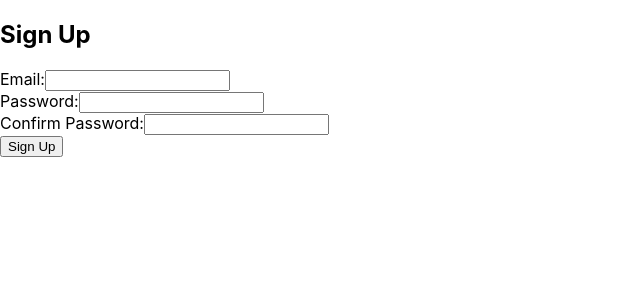
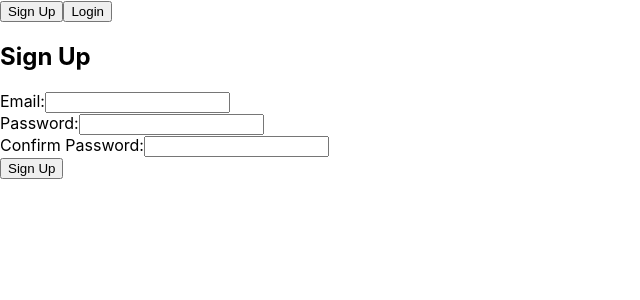
Before and after one commit to ravi55662580/tracker, a React (Create React App) app: page / in a window 1280 px wide. Shown: the top 300 px of the page, without its empty margins (0-640 px from the left). Built offline with nearby package versions, Linux system fonts and the light colour scheme.

Commit message:
login done

```diff
--- a/package.json
+++ b/package.json
@@ -8,6 +8,7 @@
     "@testing-library/user-event": "^13.5.0",
     "react": "^18.3.1",
     "react-dom": "^18.3.1",
+    "react-router-dom": "^6.23.1",
     "react-scripts": "5.0.1",
     "web-vitals": "^2.1.4"
   },
--- a/src/App.js
+++ b/src/App.js
@@ -1,10 +1,28 @@
-import React from 'react';
+import React, { useState } from 'react';
 import Signup from './SignUp';
+import Login from './Login';
+import Dashboard from './Dashboard';
 
 const App = () => {
+  const [currentPage, setCurrentPage] = useState('signup');
+
+  const handlePageChange = (page) => {
+    setCurrentPage(page);
+  };
+
+  const handleLoginSuccess = () => {
+    setCurrentPage('dashboard');
+  };
+
   return (
-    <div>
-      <Signup />
+    <div className="app-container">
+      <div className="login-section">
+        <button onClick={() => handlePageChange('signup')}>Sign Up</button>
+        <button onClick={() => handlePageChange('login')}>Login</button>
+      </div>
+      {currentPage === 'signup' && <Signup onLogin={() => handlePageChange('login')} />}
+      {currentPage === 'login' && <Login onSignup={() => handlePageChange('signup')} onLoginSuccess={handleLoginSuccess} />}
+      {currentPage === 'dashboard' && <Dashboard />}
     </div>
   );
 };
--- /dev/null
+++ b/src/Dashboard.js
@@ -0,0 +1,12 @@
+// Dashboard.js
+import React from 'react';
+
+const Dashboard = () => {
+  return (
+    <div className="dashboard-container">
+      <h2>Welcome to Expense Tracker</h2>
+    </div>
+  );
+};
+
+export default Dashboard;
--- /dev/null
+++ b/src/Login.js
@@ -0,0 +1,58 @@
+import React, { useState } from 'react';
+
+const Login = ({ onSignup, onLoginSuccess }) => {
+  const [email, setEmail] = useState('');
+  const [password, setPassword] = useState('');
+  const [error, setError] = useState('');
+
+  const handleLogin = async (e) => {
+    e.preventDefault();
+
+    try {
+      const response = await fetch(`https://identitytoolkit.googleapis.com/v1/accounts:signInWithPassword?key=AIzaSyCr-f56Ys0kA2-EqZETiNCF-ug3c9luTiA`, {
+        method: 'POST',
+        headers: {
+          'Content-Type': 'application/json',
+        },
+        body: JSON.stringify({
+          email,
+          password,
+          returnSecureToken: true,
+        }),
+      });
+
+      if (response.ok) {
+        const data = await response.json();
+        console.log('User logged in successfully:', data);
+        onLoginSuccess(); // Call onLoginSuccess callback
+      } else {
+        const errorData = await response.json();
+        setError(errorData.error.message);
+      }
+    } catch (error) {
+      setError('An error occurred. Please try again later.');
+      console.error('Error:', error);
+    }
+  };
+
+  return (
+    <div className="login-container">
+      <h2>Login</h2>
+      {error && <p className="error-message">{error}</p>}
+      <form onSubmit={handleLogin}>
+        <div className="form-group">
+          <label>Email:</label>
+          <input type="email" value={email} onChange={(e) => setEmail(e.target.value)} required />
+        </div>
+        <div className="form-group">
+          <label>Password:</label>
+          <input type="password" value={password} onChange={(e) => setPassword(e.target.value)} required />
+        </div>
+        <button type="submit">Login</button>
+      </form>
+      <p>Don't have an account? <button onClick={onSignup}>Sign Up</button></p>
+    </div>
+  );
+};
+
+export default Login;
--- a/src/SignUp.js
+++ b/src/SignUp.js
@@ -39,9 +39,6 @@ const Signup = () => {
     }
   };
 
-
-
-
   return (
     <div>
       <h2>Sign Up</h2>
```
Also changed, not shown: 1 other file (tests, documents, lock files or other folders).
